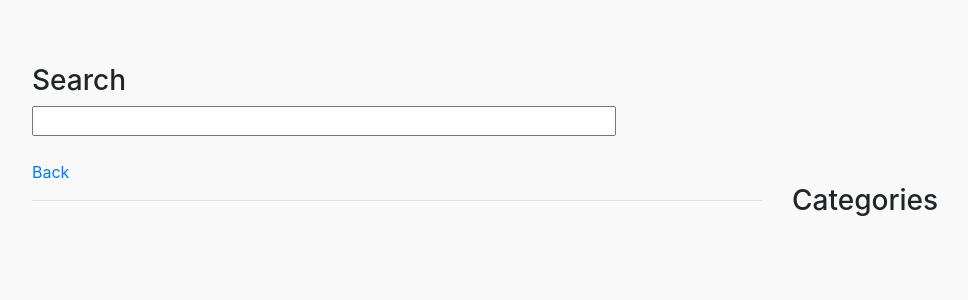
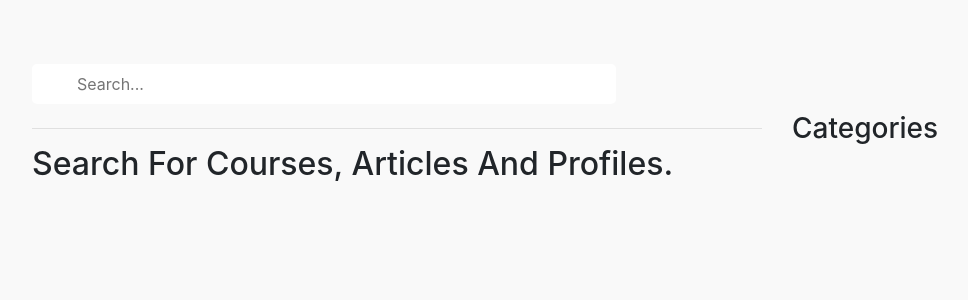
Before and after one commit to Dev-Badr/freeLearnAcademy, a Django app: template templates/home/search.html in a window 1280 px wide. Shown: the part 56-356 px from the top of the page, without its empty margins (53-1021 px from the left). Run offline with Django 3.2, Linux system fonts and the light colour scheme; the template is opened without the code that fills it, so the values that code supplies are empty; parts of the project's set-up code (start-up, migrations or seed data) failed here and were passed over; some libraries are stand-ins or nearby versions.

Commit message:
Create Animated Search.

```diff
--- a/static/css/style.css
+++ b/static/css/style.css
@@ -1,6 +1,6 @@
 #btn-auth {
 	color: white;
-	width: -moz-available;
+	width: -webkit-fill-available;
 	background-color: #28a745;
 }
 
@@ -13,7 +13,7 @@
 	margin: 15px;
 	top:50%;
 	left: 50%;
-  transform: translate3d(-50%, -75%, 0);
+	transform: translate3d(-50%, -65%, 0);
 	position: absolute;
 	background-color: #fff;
 }
@@ -23,11 +23,32 @@
 	border: 1px solid #d8dee2;
 	width: 400px;
 	padding: 20px;
-	padding-top: 30px;
 	margin: 15px;
-  /*top:50%;
-  left: 50%;*/
-  /*transform: translate3d(-50%,-50%, 0);*/
 	position: absolute;
 	background-color: #fff;
 }
+
+/* Search articles and courses */
+
+input[name=q] {
+  width: 200px;
+  height: 40px;
+  -webkit-transition: width 0.4s ease-in-out;
+  transition: width 0.4s ease-in-out;
+  vertical-align: middle;
+  white-space: nowrap;
+  position: relative;
+  border: none;
+  font-size: 12pt;
+  float: left;
+  color: #63717f;
+  padding-left: 45px;
+  -webkit-border-radius: 5px;
+  -moz-border-radius: 5px;
+  border-radius: 5px;
+}
+
+/* When the input field gets focus, change its width to 100% */
+input[name=q]:focus {
+  width: 100%;
+}
--- a/templates/home/search.html
+++ b/templates/home/search.html
@@ -46,10 +46,8 @@
             <div class="col-md-8">
             <div id = "searchforms">
                 <form id = "sform">
-                    <h3>Search</h3>
-                    <input type="text" name="q" id="name" style="width: 80%"><br/><br/>
+                    <input type="text" name="q" id="name" placeholder="Search..." style="width: 80%"><br/><br/>
                 </form>
-                <a href="/">Back</a>
             </div>
             </div>
         </div>
@@ -57,7 +55,9 @@
         <div class="row">
             <div class="col-md-8">
             <hr>
-                <div id = "searchresults"></div>
+                <div id="searchresults">
+                    <h2>Search For Courses, Articles And Profiles.<h2>
+                </div>
             </div>
             <div class="col-md-4">
                 <h3>Categories</h3>
--- a/templates/track/article_list.html
+++ b/templates/track/article_list.html
@@ -49,10 +49,10 @@
 {% block content %}
 
 	<div class="row">
-		<div class="col-sm-6">
+		<div class="col-sm-8">
 			<h3>Search about {% total_articles %} Articles</h3>
 		</div>
-		<div class="col-sm-6">
+		<div class="col-sm-4">
 			<form id="searchform">
 			  <input type="text" name="q" id="search" placeholder="Search...">
 			</form>
--- a/templates/track/course_list.html
+++ b/templates/track/course_list.html
@@ -48,10 +48,10 @@
 {% block content %}
 
 	<div class="row">
-		<div class="col-sm-6">
+		<div class="col-sm-8">
 			<h3>Search about {% total_courses %} Courses</h3>
 		</div>
-		<div class="col-sm-6">
+		<div class="col-sm-4">
 			<form id="searchform">
 			  <input type="text" name="q" id="search" placeholder="Search...">
 			</form>
```
Lines whose indentation alone changed are shown as unchanged.
